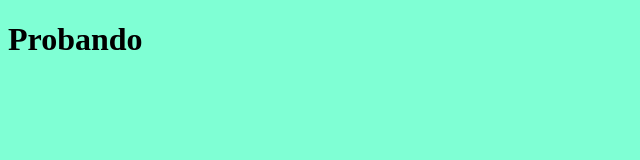
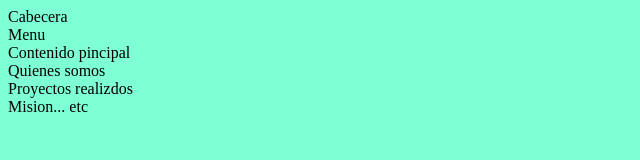
Before and after one commit to Oblivionmx/GrutopPagina, a plain HTML site: page Index.html in a window 1280 px wide. Shown: the whole page, without its empty margins (0-640 px from the left). Drawn offline with Linux system fonts and the light colour scheme.

Commit message:
Quiero cambios :V

```diff
--- a/Index.html
+++ b/Index.html
@@ -4,10 +4,38 @@
     <meta charset="UTF-8">
     <meta name="viewport" content="width=device-width, initial-scale=1.0">
     <title>Document</title>
+    <link rel="preload" href="css/style.css" as="style">
     <link rel="stylesheet" href="css/style.css">
 </head>
 <body>
-    <h1>Probando</h1>
+
+    <header>
+        Cabecera
+    </header>
+
+    <nav>
+        Menu
+    </nav>
+
+    <main>
+        <section>
+            Contenido pincipal
+        </section>
+    </main>
+
+    <section>
+        Quienes somos
+    </section>
+
+    <section>
+        Proyectos realizdos
+    </section>
+
+    <section>
+        Mision... etc
+    </section>
+
+
 
 </body>
 </html>
```
